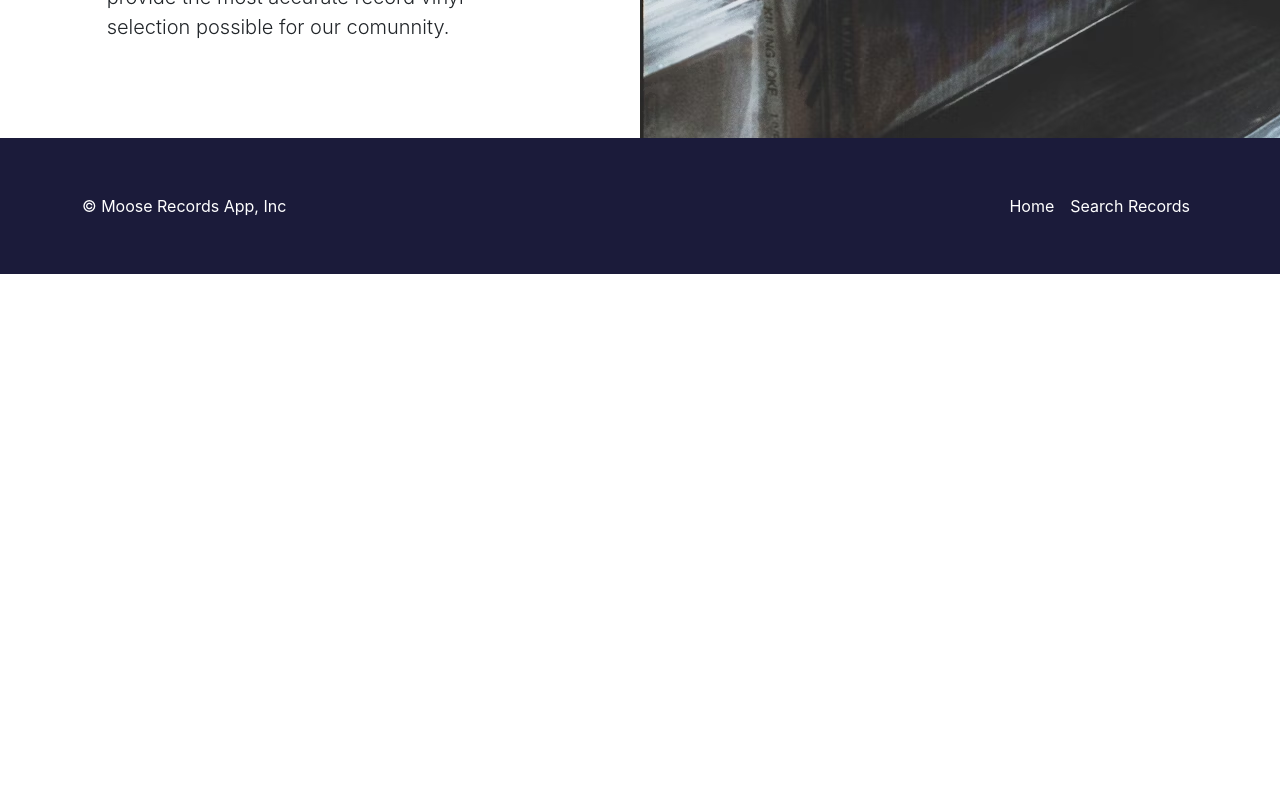
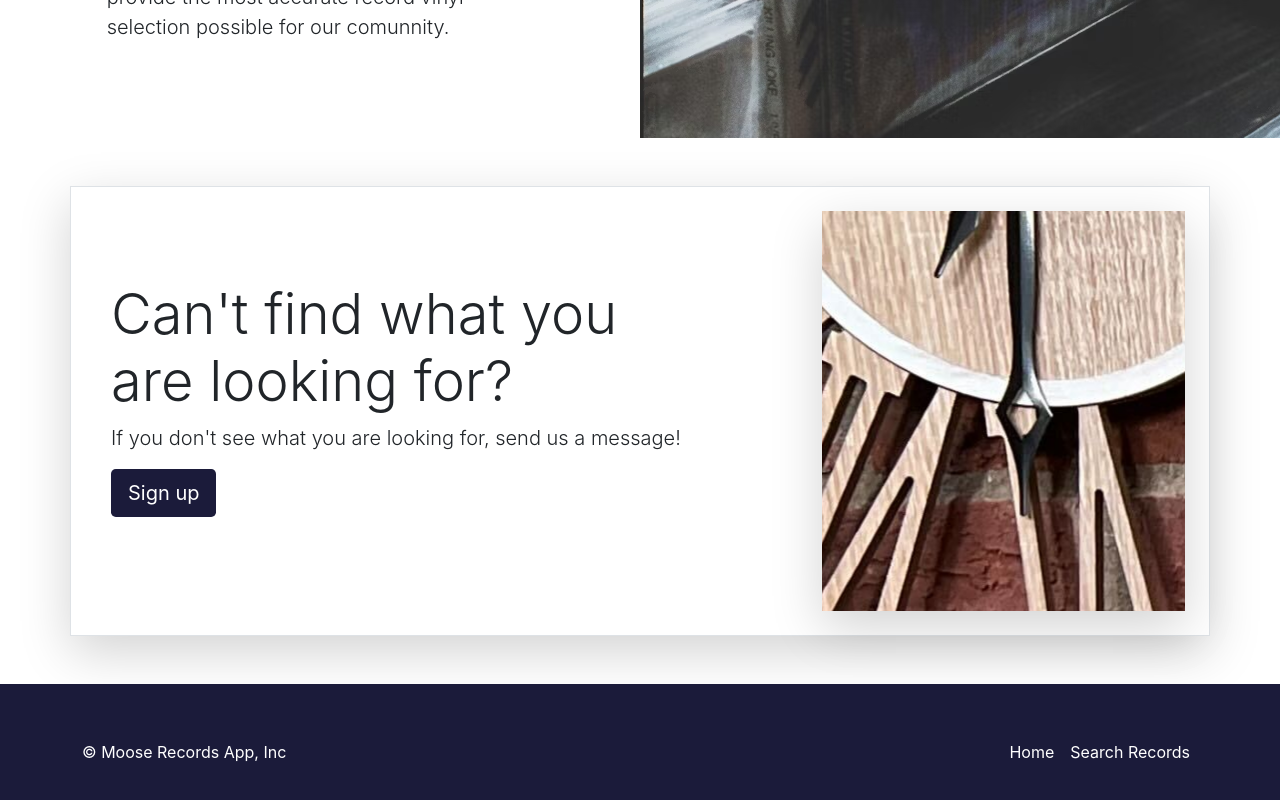
Before and after one commit to milosDamjanovic17/react-records, a React (Create React App) app in the folder 02-frontend/react-records/: page / in a window 1280 px wide. Shown: the part 1188-1988 px from the top of the page. Before the commit the page ends 1462 px from the top, so only its background shows below. Built offline with nearby package versions, Linux system fonts and the light colour scheme.

Commit message:
Added RecordsServices.tsx component

```diff
--- a/02-frontend/react-records/src/App.css
+++ b/02-frontend/react-records/src/App.css
@@ -40,6 +40,7 @@
 
 .lost-image {
   background-image: url("./Images/PublicImages/image-3.jpg");
+  background-position: left 5% top 20%;
   height: 25em !important;
   width: "720"
 }
--- a/02-frontend/react-records/src/layouts/HomePage/HomePage.tsx
+++ b/02-frontend/react-records/src/layouts/HomePage/HomePage.tsx
@@ -1,6 +1,7 @@
 import React from "react";
 import ExploreNewRecords from "./components/ExploreNewRecords";
 import Heros from "./components/Heros";
+import RecordsServices from "./components/RecordsServices";
 
 const HomePage = () => {
 
@@ -8,6 +9,7 @@
       <>
          <ExploreNewRecords />
          <Heros />
+         <RecordsServices />
       </>
    )
 }
--- /dev/null
+++ b/02-frontend/react-records/src/layouts/HomePage/components/RecordsServices.tsx
@@ -0,0 +1,26 @@
+import React from "react";
+
+const RecordsServices = () => {
+  return (
+    <div className="container my-5">
+      <div className="row p-4 align-items-center border shadow-lg">
+        <div className="col-lg-7 p-3">
+          <h1 className="display-4 f2-bold">
+            Can't find what you are looking for?
+          </h1>
+          <p className="lead">
+            If you don't see what you are looking for, send us a message!
+          </p>
+          <div className="d-grid gap-2 justify-content-md-start mb-4 mb-3">
+            <a className="btn main-color btn-lg text-white" href="#">
+              Sign up
+            </a>
+          </div>
+        </div>
+        <div className="col-lg-4 offset-lg-1 shadow-lg lost-image"></div>
+      </div>
+    </div>
+  );
+};
+
+export default RecordsServices;
```
